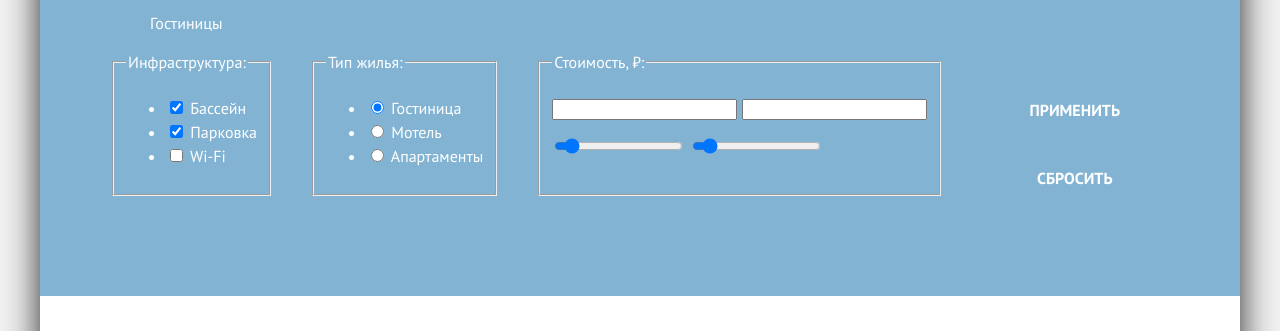
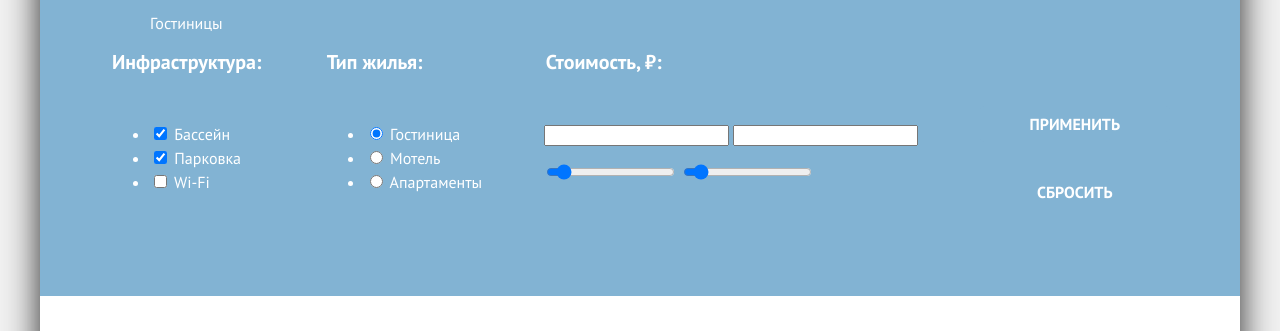
Before and after one commit to htmlacademy-htmlcss/2158053-sedona-35, a plain HTML site: page catalog.html in a window 1280 px wide. Shown: the part 172-503 px from the top of the page. Drawn offline with Linux system fonts and the light colour scheme.

Commit message:
style catalog filters

```diff
--- a/catalog.html
+++ b/catalog.html
@@ -59,7 +59,7 @@
     <section class="filter">
         <h2 class="visually-hidden">Filter</h2>
         <form class="filter-form" action="https://echo.htmlacademy.ru/" method="post">
-          <fieldset class="filter-group">
+          <fieldset class="filter-services">
             <legend class="filter-title">Инфраструктура:</legend>
             <ul class="filter-list">
               <li class="filter-item">
@@ -77,7 +77,7 @@
             </ul>
           </fieldset>
 
-          <fieldset class="filter-group">
+          <fieldset class="filter-housing">
             <legend class="filter-title">Тип жилья:</legend>
             <ul class="filter-list">
               <li class="filter-item">
@@ -95,7 +95,7 @@
             </ul>
           </fieldset>
 
-          <fieldset class="filter-group">
+          <fieldset class="filter-price">
             <legend class="filter-title">Стоимость, ₽:</legend>
             <p class="filter-costs">
               <input type="number" name="cost-min" id="cost-min">
--- a/styles/styles.css
+++ b/styles/styles.css
@@ -431,6 +431,24 @@ body {
   row-gap: 10px;
 }
 
+.filter-services,
+.filter-housing,
+.filter-price {
+  min-width: 150px;
+  min-height: 160px;
+  margin: 0;
+  padding: 0;
+  border: none;
+}
+
+.filter-title {
+  margin-bottom: 32px;
+  font-family: inherit;
+  font-size: 20px;
+  line-height: 24px;
+  font-weight: 700;
+}
+
 
 .filter-button-wrapper {
   display: flex;
@@ -470,7 +488,6 @@ body {
   width: 290px;
   padding: 14px 20px 14px 20px;
   font-family: inherit;
-
 }
 
 .catalog-header {
```
